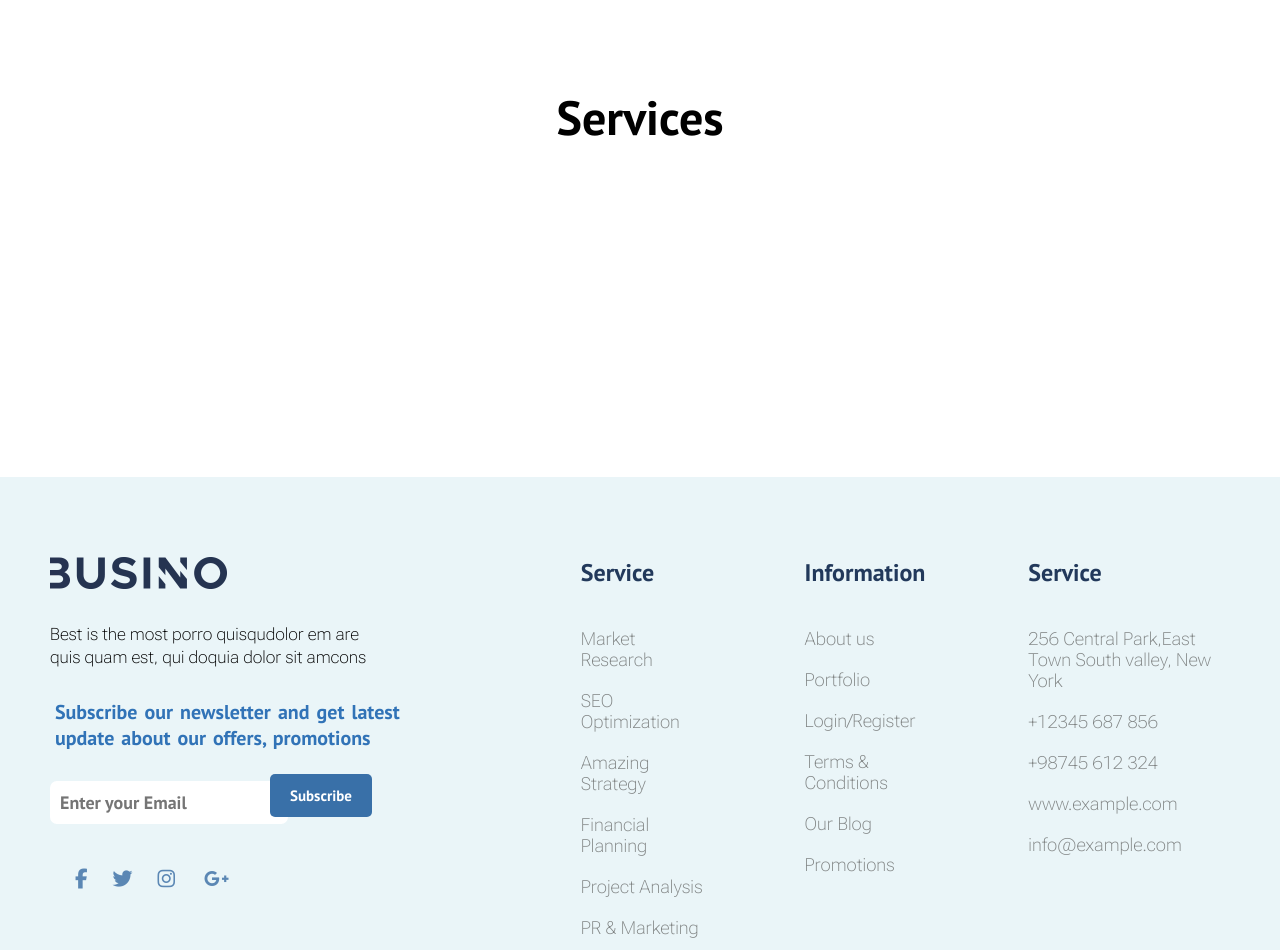
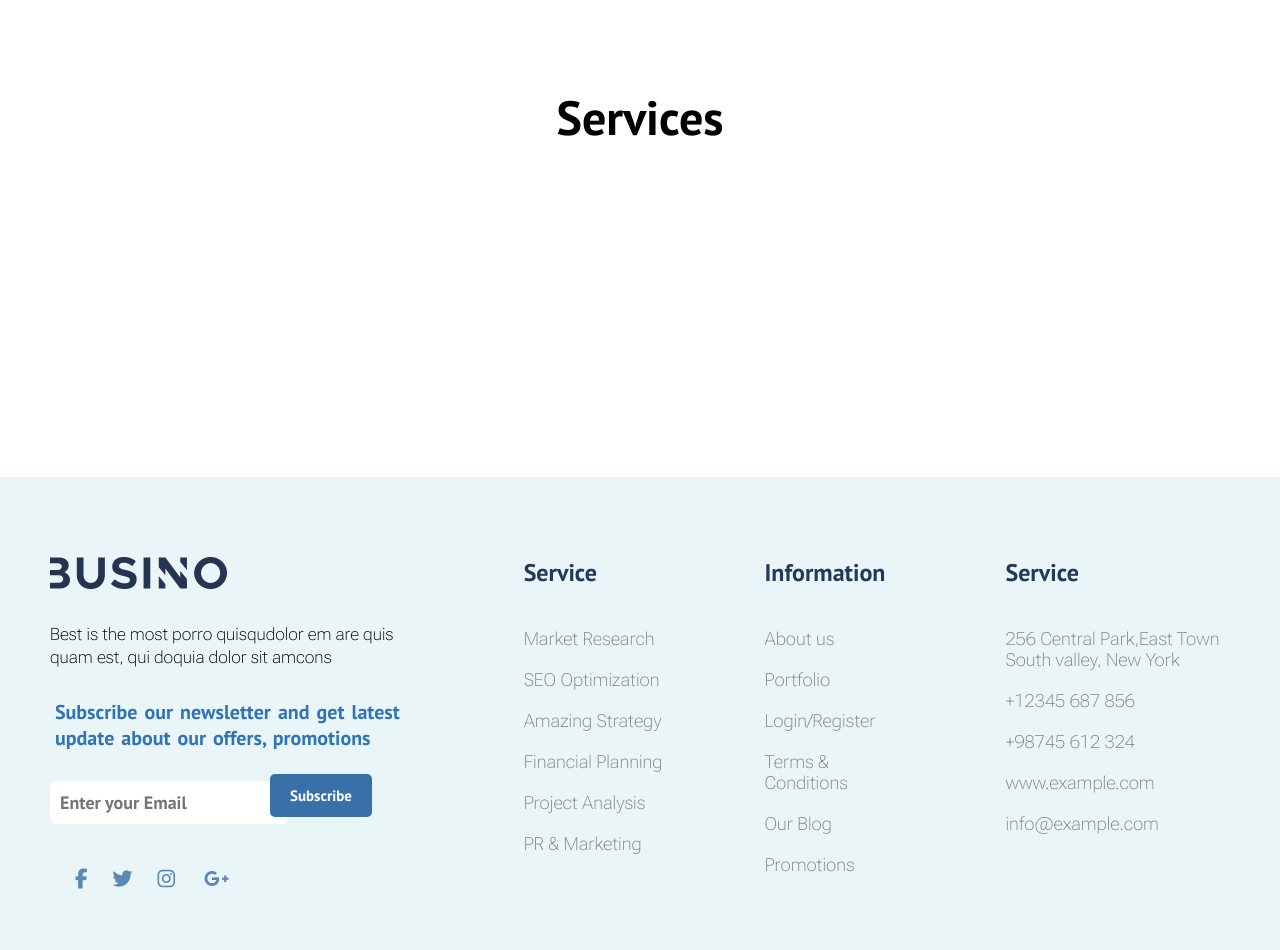
Before and after one commit to Gowshika-Venkatesan/REACT1, a React (Create React App) app in the folder busino/: page / in a window 1280 px wide. Shown: the part 2563-3513 px from the top of the page. Built offline with nearby package versions, Linux system fonts and the light colour scheme.

Commit message:
Changed space

```diff
--- a/busino/src/components/footer/styles/Footer.js
+++ b/busino/src/components/footer/styles/Footer.js
@@ -32,7 +32,7 @@ export const Row = styled.div`
   display: grid;
   grid-template-columns: repeat(auto-fill,minmax(220px ,1fr));
   grid-gap: 35px;
-  grid-template-columns: 2fr 3fr 3fr 4fr;
+  grid-template-columns: 1fr 3fr 3fr 4fr;
 
   @media(max-width: 1000px){
     grid-template-columns: repeat(auto-fill,minmax(220px,1fr));
--- a/busino/src/container/Footer.js
+++ b/busino/src/container/Footer.js
@@ -32,7 +32,7 @@ export function FooterContainer() {
                     <Footer.Row>
                        <div className="content">
                            <img className="img" src="./logo.png" alt="logo"/>
-                          <div className="content1">Best is the most porro quisqudolor em are<br/> quis quam est, qui
+                          <div className="content1">Best is the most porro quisqudolor em are quis<br/> quam est, qui
                             doquia dolor sit amcons
                           </div><div className="log1">
                             Subscribe our newsletter and get latest<br/> update about our offers, promotions
```
